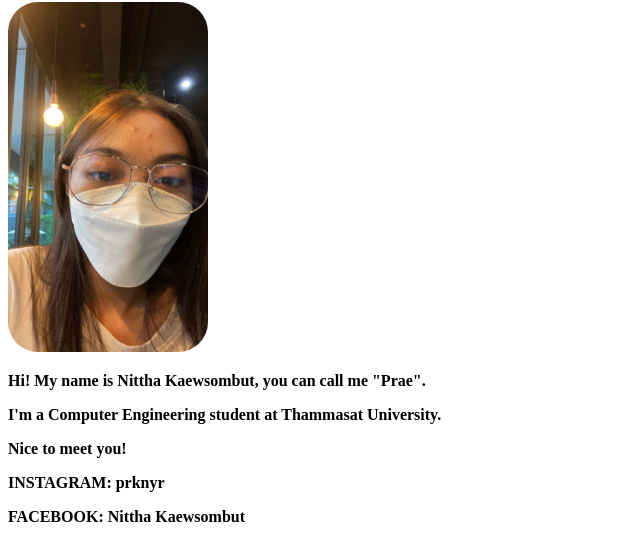
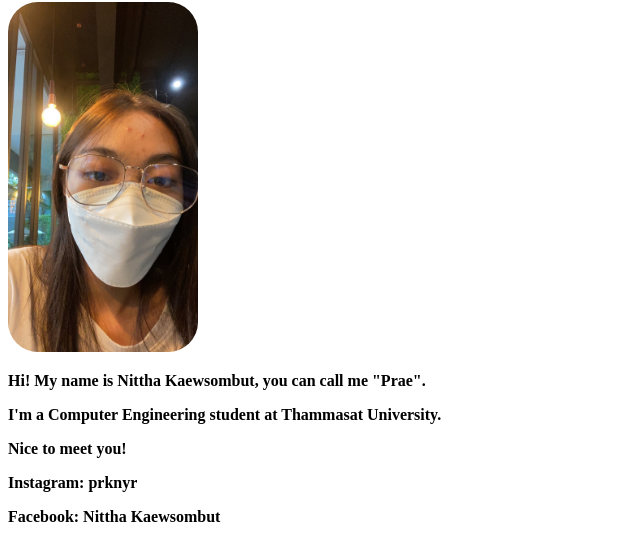
Before and after one commit to 6310611089/6310611089.github.io, a plain HTML site: page index.html in a window 1280 px wide. Shown: the part 78-638 px from the top of the page, without its empty margins (0-640 px from the left). Drawn offline with Linux system fonts and the light colour scheme.

Commit message:
change title

```diff
--- a/index.html
+++ b/index.html
@@ -1,22 +1,22 @@
 <!DOCTYPE html>
 <html>
     <head>
-        <title>Nittha Kaewsombut</title>
+        <title>6310611089</title>
         <style>
             img {
-                width: 200px;
+                width: 190px;
                 height: 350px;
                 border-radius: 30px;
             }
         </style>
     </head>
     <body>
-        <h1>Hello, world!</h1>
+        <h1> Hello, world!</h1>
         <img src="img/pear.jpg">
         <p><strong>Hi! My name is Nittha Kaewsombut, you can call me "Prae".</strong></p>
         <p><strong>I'm a Computer Engineering student at Thammasat University.</strong></p>
         <p><strong>Nice to meet you!</strong></p>
-        <P><strong>INSTAGRAM: prknyr</strong></P>
-        <p><strong>FACEBOOK: Nittha Kaewsombut</strong></p>
+        <P><strong>Instagram: prknyr</strong></P>
+        <p><strong>Facebook: Nittha Kaewsombut</strong></p>
     </body>
 </html>
```
